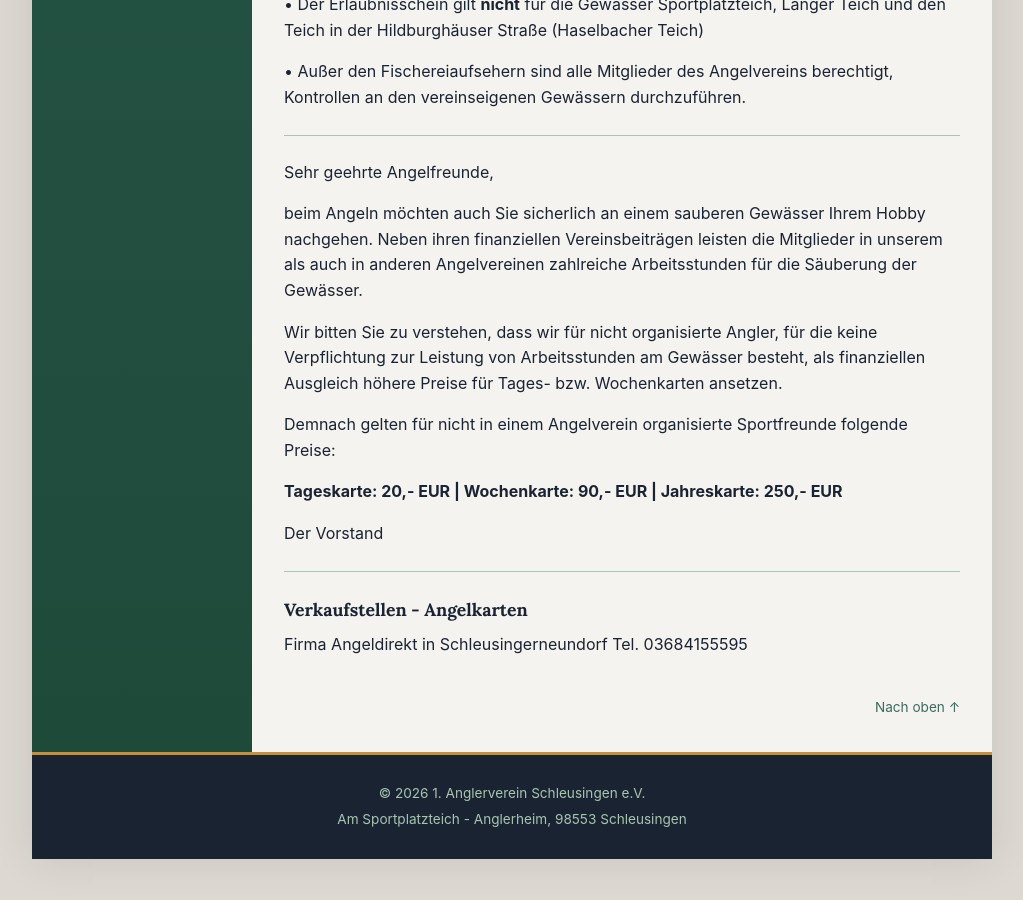
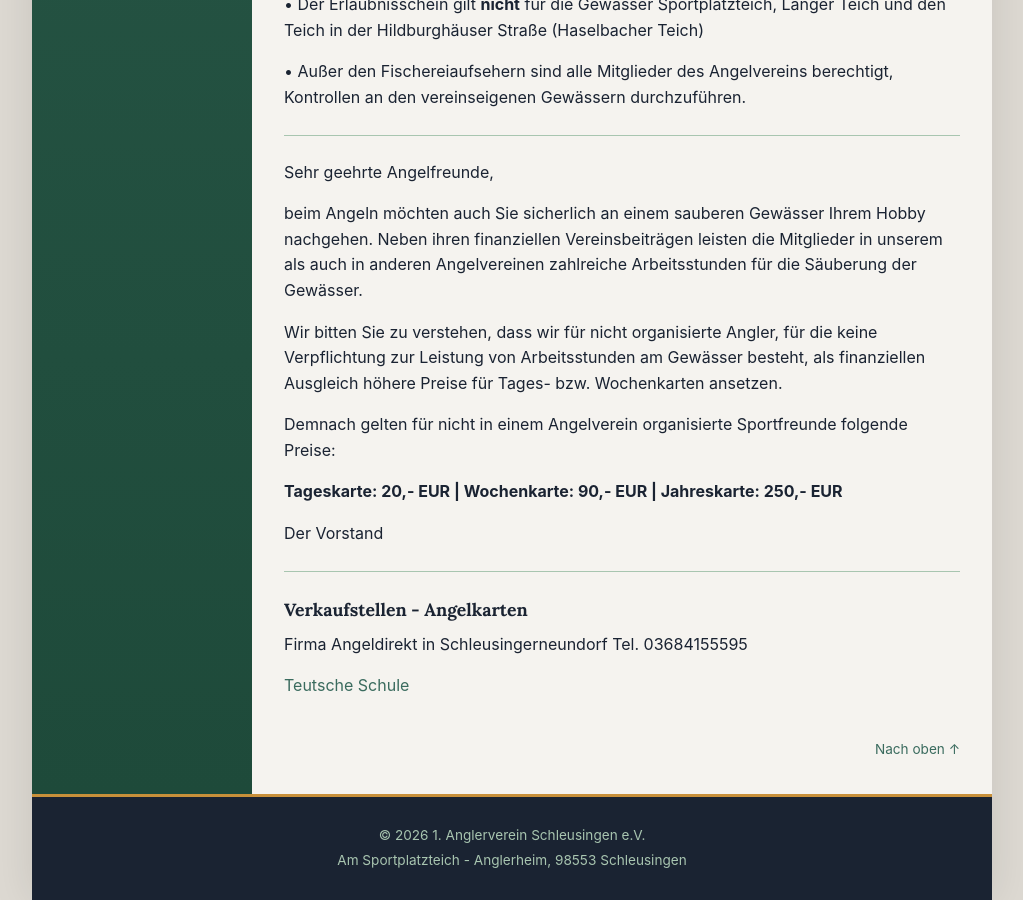
Before and after one commit to AndreKutzleb/av-schleusingen, a Jekyll site: the page built from angelkarten.html, in a window 1280 px wide and 900 px high, scrolled down 1088 px. Shown: the whole window, without its empty margins (128-1151 px from the left). Built offline with Jekyll 4.4.1, drawn with Linux system fonts in a browser that asks for light colours; before the commit the page ends 1947 px from its top, so only the background shows below that.

Commit message:
Add Teutsche Schule as license partner

```diff
--- a/angelkarten.html
+++ b/angelkarten.html
@@ -65,5 +65,6 @@ nur Spinn- und Flugangel, in der Ortslage Schleusingen von 100 m unterhalb Zusam
 
 <h3>Verkaufstellen - Angelkarten</h3>
 <p>Firma Angeldirekt in Schleusingerneundorf Tel. 03684155595</p>
+<p><a href="https://www.teutsche-schule.de/" target="_blank" rel="noopener noreferrer">Teutsche Schule</a></p>
 
 <div style="text-align: right;"><a href="#top" class="back-to-top">Nach oben &uarr;</a></div>
```
